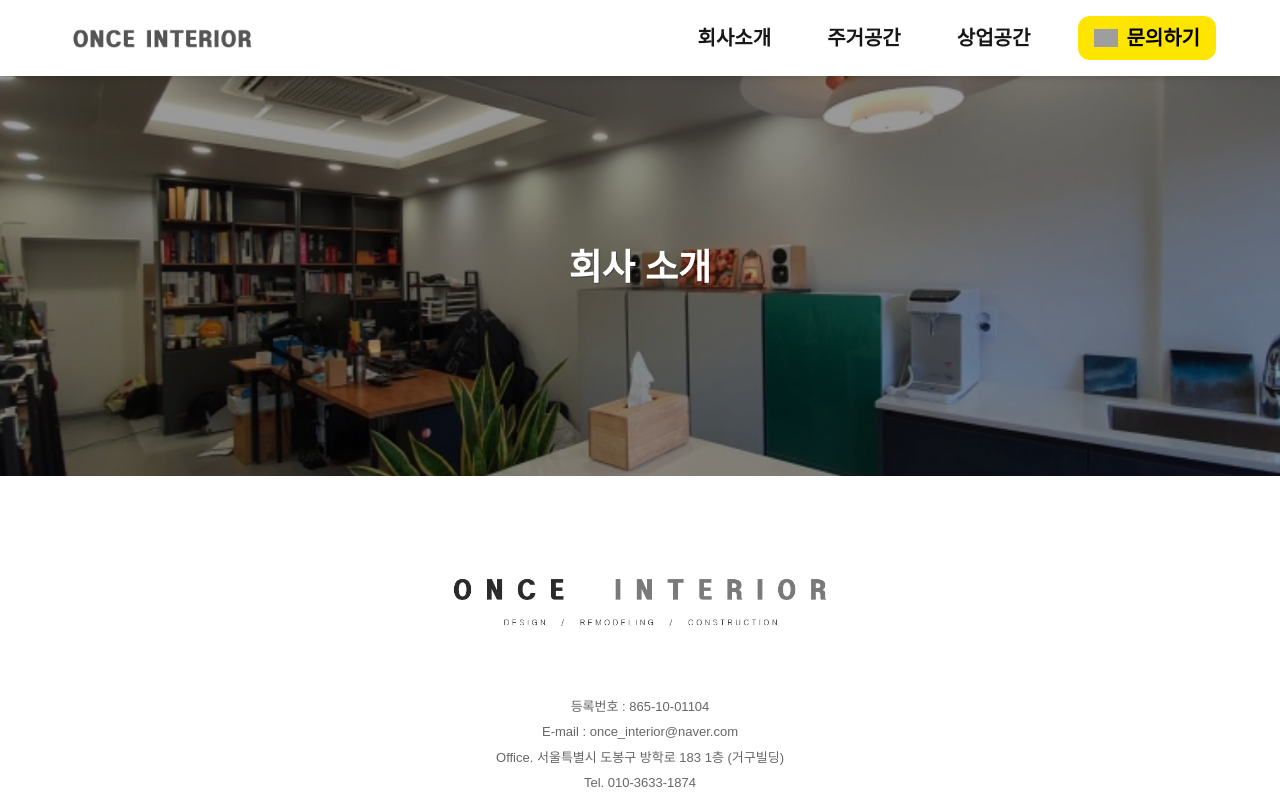
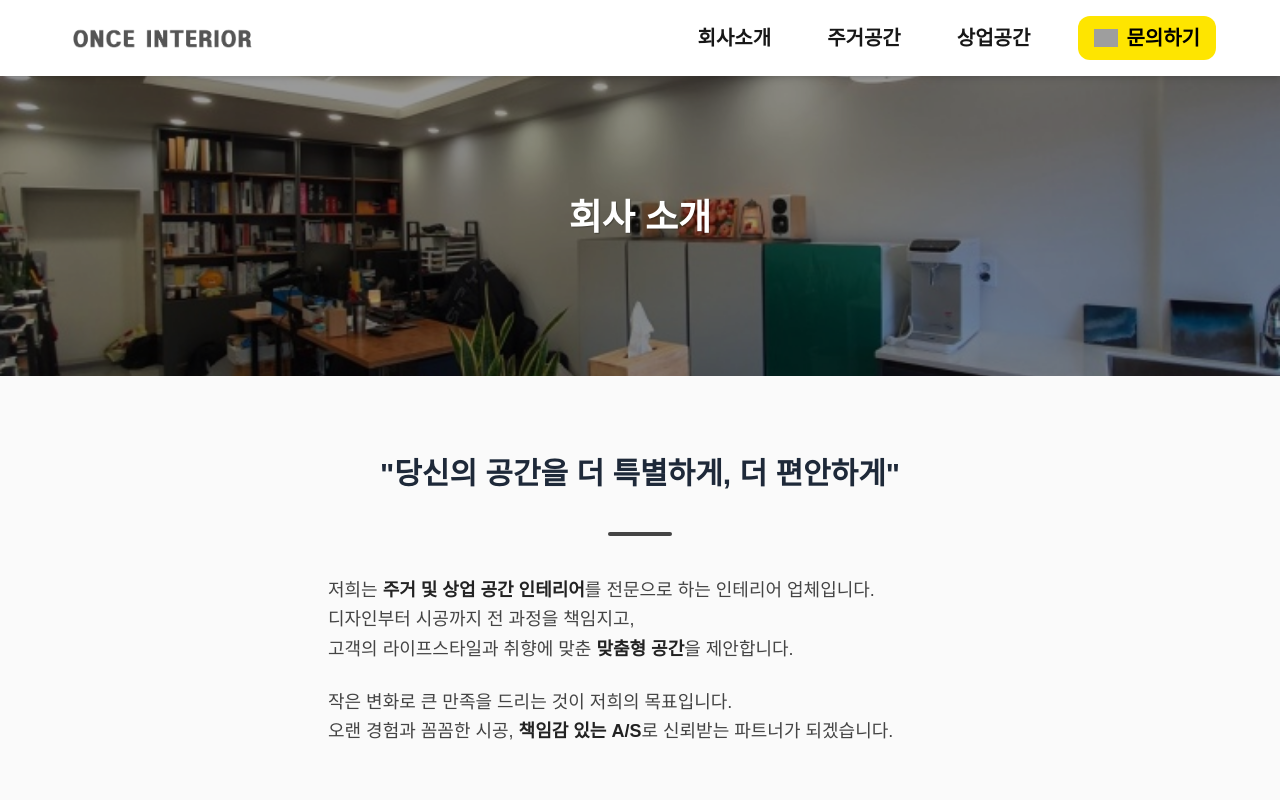
Before and after one commit to onceinterior/once-interior, a Next.js app: page /about in a window 1280 px wide. Shown: the top 800 px of the page. Built offline with nearby package versions, Linux system fonts and the light colour scheme; grey boxes are pictures that could not be loaded.

Commit message:
feat: 회사 소개 문구 추가

```diff
--- a/src/app/about/page.tsx
+++ b/src/app/about/page.tsx
@@ -3,7 +3,8 @@ import Image from "next/image";
 export default function About() {
     return (
         <div>
-            <section className="relative w-full h-[400px]">
+            {/* 상단 헤더 */}
+            <section className="relative w-full h-[300px]">
                 <Image
                     src="/image/about-banner.jpg"
                     alt="회사 배너 이미지"
@@ -21,6 +22,32 @@ export default function About() {
                     </h1>
                 </div>
             </section>
+
+            {/* 소개 본문 */}
+            <section className="bg-[#fafafa]">
+                <div className="max-w-2xl mx-auto px-6 py-20 text-lg text-[#444] space-y-10">
+                    {/* 헤드라인 */}
+                    <h2 className="text-3xl font-bold text-center text-gray-800">
+                        &#34;당신의 공간을 더 특별하게, 더 편안하게&#34;
+                    </h2>
+
+                    {/* 구분선 */}
+                    <div className="w-16 h-1 bg-[#444] mx-auto rounded-full"></div>
+
+                    {/* 본문 내용 */}
+                    <div className="space-y-6 leading-relaxed">
+                        <p>
+                            저희는 <strong className="text-[#222]">주거 및 상업 공간 인테리어</strong>를 전문으로 하는 인테리어 업체입니다. <br />
+                            디자인부터 시공까지 전 과정을 책임지고, <br />
+                            고객의 라이프스타일과 취향에 맞춘 <strong className="text-[#222]">맞춤형 공간</strong>을 제안합니다.
+                        </p>
+                        <p>
+                            작은 변화로 큰 만족을 드리는 것이 저희의 목표입니다. <br />
+                            오랜 경험과 꼼꼼한 시공, <strong className="text-[#222]">책임감 있는 A/S</strong>로 신뢰받는 파트너가 되겠습니다.
+                        </p>
+                    </div>
+                </div>
+            </section>
         </div>
     );
 }
--- a/src/app/page.tsx
+++ b/src/app/page.tsx
@@ -1,4 +1,5 @@
 import Image from "next/image";
+import FadeIn from "@/components/fadeIn";
 
 export default function Home() {
     return (
@@ -36,7 +37,7 @@ export default function Home() {
                 </div>
             </section>
 
-            {/* Menu Section */}
+            {/* Description Section */}
             <section className="relative h-[500px] w-full">
                 <Image
                     src="/image/main-middle.jpg"
@@ -46,8 +47,8 @@ export default function Home() {
                 />
                 <div className="absolute inset-0 bg-black/50 flex items-center justify-center px-4 text-white text-center">
                     <div>
-                        <h2 className="text-3xl font-bold mb-4">원스인테리어는</h2>
-                        <p className="text-lg leading-relaxed max-w-xl">
+                        <h2 className="text-4xl font-bold mb-4">원스인테리어는</h2>
+                        <p className="text-xl leading-relaxed max-w-xl">
                             공간의 가치를 높이고<br />
                             고객의 삶을 더 아름답게 만드는<br />
                             프리미엄 인테리어 브랜드입니다.
--- /dev/null
+++ b/src/components/fadeIn.tsx
@@ -0,0 +1,46 @@
+'use client';
+
+import { useEffect, useRef, useState } from 'react';
+
+interface FadeInProps {
+    children: React.ReactNode;
+    delay?: number; // milliseconds
+}
+
+export default function FadeIn({ children, delay = 0 }: FadeInProps) {
+    const [isVisible, setIsVisible] = useState(false);
+    const ref = useRef<HTMLDivElement | null>(null);
+
+    useEffect(() => {
+        const observer = new IntersectionObserver(
+            ([entry]) => {
+                if (entry.isIntersecting) {
+                    setIsVisible(true);
+                    observer.disconnect();
+                }
+            },
+            {
+                threshold: 0.2,
+            }
+        );
+
+        if (ref.current) {
+            observer.observe(ref.current);
+        }
+
+        return () => observer.disconnect();
+    }, []);
+
+    return (
+        <div
+            ref={ref}
+            className={`
+        transition-all duration-700 ease-out
+        ${isVisible ? 'opacity-100 translate-y-0' : 'opacity-0 translate-y-24'}
+      `}
+            style={{ transitionDelay: `${delay}ms` }}
+        >
+            {children}
+        </div>
+    );
+}
```
